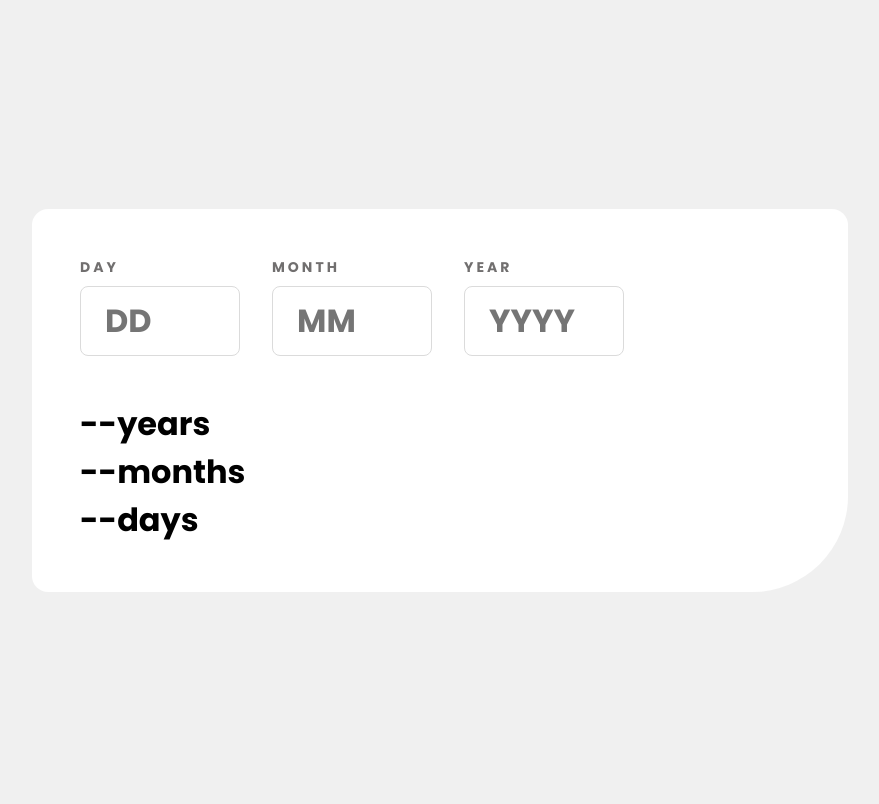
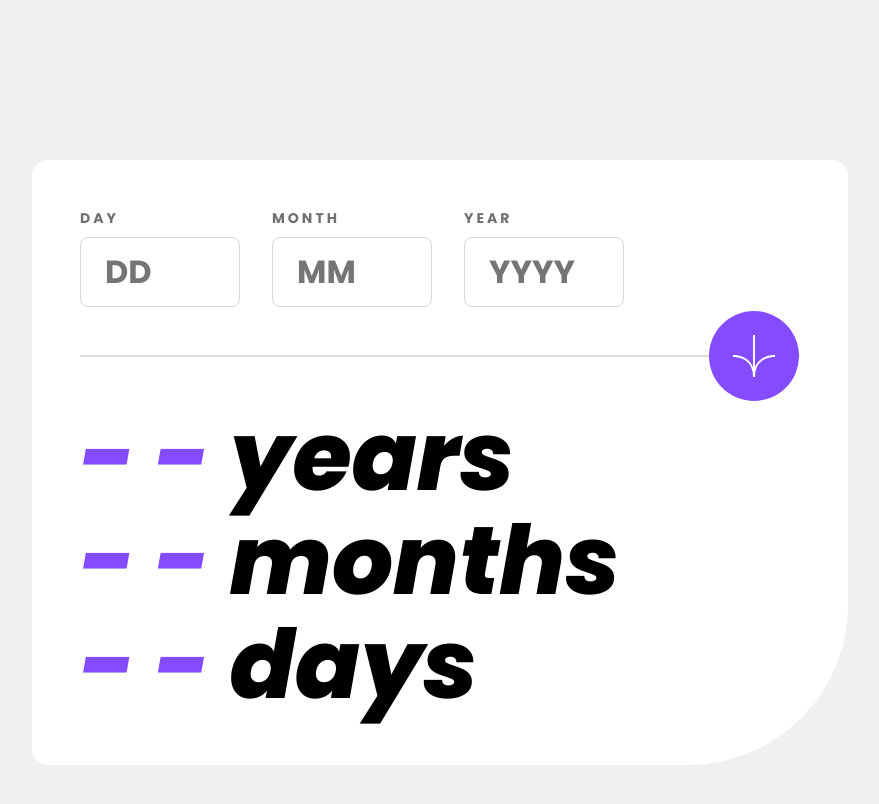
Before and after one commit to xapzx/age-calculator-app, a plain HTML site: page index.html in a window 1280 px wide. Shown: the whole page, without its empty margins (200-1079 px from the left). Drawn offline with Linux system fonts and the light colour scheme.

Commit message:
Added hover effect to button and input active states

```diff
--- a/index.html
+++ b/index.html
@@ -31,13 +31,13 @@
     </div>
     <div class="divider">
       <div class="arrow-wrapper">
-        <img src="assets/images/icon-arrow.svg" alt="Image of Arrow pointing down">
+        <img src="assets/images/icon-arrow.svg" alt="Image of Arrow pointing down" class="arrow">
       </div>
     </div>
     <div class="age-wrapper">
-      <div class="age-years"><span class="age-years-data">--</span>years</div>
-      <div class="age-months"><span class="age-months-data">--</span>months</div>
-      <div class="age-days"><span class="age-days-data">--</span>days</div>
+      <div class="age-years"><span class="age-years-data">- -</span> years</div>
+      <div class="age-months"><span class="age-months-data">- -</span> months</div>
+      <div class="age-days"><span class="age-days-data">- -</span> days</div>
     </div>
   </main>
 </body>
--- a/style.css
+++ b/style.css
@@ -34,8 +34,13 @@ main {
 }
 
 @media (min-width: 800px) {
+    body {
+        padding: 10rem 0;
+    }
+
     main {
         padding: 3rem;
+        border-radius: 1rem 1rem 10rem 1rem;
     }
 }
 
@@ -57,6 +62,13 @@ main {
     padding: 0.625rem;
     border: 1px solid var(--clr-neutral-lightgrey);
     border-radius: 8px;
+    caret-color: var(--clr-primary-purple);
+}
+
+.input-wrapper input:focus {
+    outline: none;
+    border: 1px solid var(--clr-primary-purple);
+    cursor: pointer;
 }
 
 .input-item {
@@ -82,3 +94,66 @@ main {
         gap: 0.5rem;
     }
 }
+
+.divider {
+    border: 1px solid var(--clr-neutral-lightgrey);
+    position: relative;
+    margin: 4rem 0;
+}
+
+.arrow-wrapper {
+    background-color: var(--clr-primary-purple);
+    display: grid;
+    place-content: center;
+    width: 60px;
+    aspect-ratio: 1;
+    border-radius: 50%;
+    position: absolute;
+    left: 50%;
+    transform: translateX(-50%) translateY(-50%);
+}
+
+.arrow {
+    width: 1.5rem;
+}
+
+@media (min-width: 800px) {
+    .divider {
+        margin: 3rem 0;
+    }
+
+    .arrow-wrapper {
+        width: 90px;
+        left: 100%;
+        transform: translateX(-100%) translateY(-50%);
+    }
+
+    .arrow-wrapper:hover {
+        background-color: var(--clr-neutral-offblack);
+        cursor: pointer;
+    }
+
+    .arrow {
+        width: 2.75rem;
+    }
+}
+
+.age-wrapper {
+    font-size: 3.275rem;
+    font-weight: var(--fw-xbold-i);
+    font-style: italic;
+    line-height: 3.75rem;
+}
+
+.age-wrapper > div > span {
+    color: var(--clr-primary-purple);
+}
+
+@media (min-width: 800px) {
+    .age-wrapper {
+        font-size: 6rem;
+        font-weight: var(--fw-xbold-i);
+        font-style: italic;
+        line-height: 6.5rem;
+    }
+}
```
